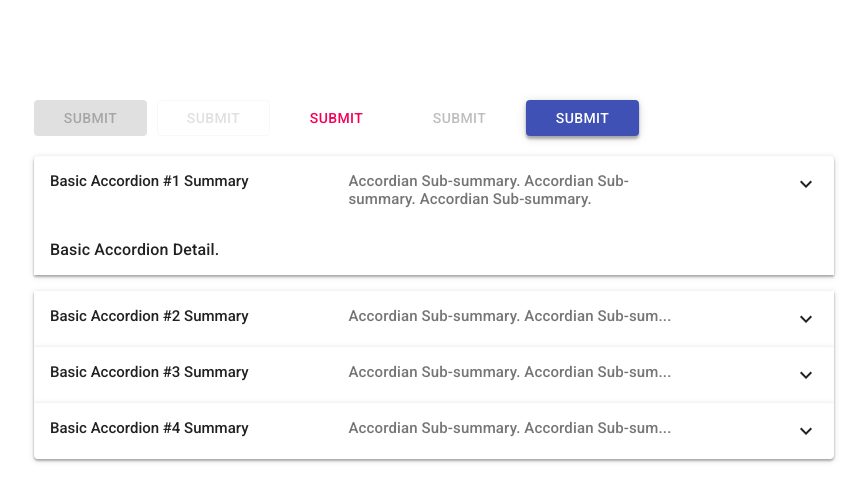
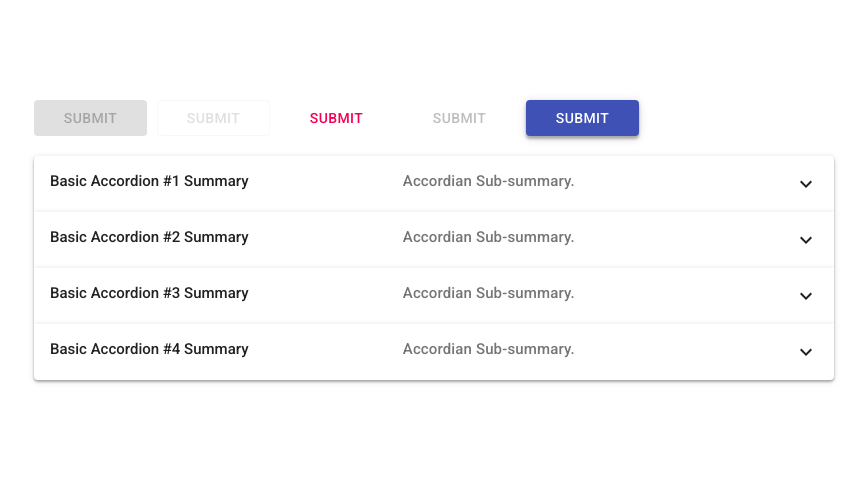
Before and after one commit to z123fg/antraui, a React (Create React App) app: page / in a window 1280 px wide. Shown: the top 502 px of the page, without its empty margins (66-933 px from the left). Built offline with nearby package versions, Linux system fonts and the light colour scheme.

Commit message:
add-test-expandIcon-scss-updates

```diff
--- a/src/App.tsx
+++ b/src/App.tsx
@@ -4,7 +4,13 @@ import "./App.scss";
 import MyButton from "./components/MyButton/MyButton";
 import MyAccordion from "./components/MyAccordion/MyAccordion";
 
-
+const UserExpandIcon: React.FC = () => {
+  return (
+    <svg xmlns="http://www.w3.org/2000/svg" viewBox="0 0 512 512">
+      <path d="M502.6 278.6l-128 128c-12.51 12.51-32.76 12.49-45.25 0c-12.5-12.5-12.5-32.75 0-45.25L402.8 288H32C14.31 288 0 273.7 0 255.1S14.31 224 32 224h370.8l-73.38-73.38c-12.5-12.5-12.5-32.75 0-45.25s32.75-12.5 45.25 0l128 128C515.1 245.9 515.1 266.1 502.6 278.6z" />
+    </svg>
+  );
+};
 
 function App() {
   const accordionData = [
@@ -12,7 +18,6 @@ function App() {
       id: 0,
       summary: "Basic Accordion #1 Summary",
       detail: "Basic Accordion Detail.",
-      isExpanded: true,
     },
     {
       id: 1,
@@ -89,7 +94,14 @@ function App() {
             key={tab.id}
             summary={tab.summary}
             detail={tab.detail}
-            isExpanded={tab.isExpanded}
+            // variant
+            // isExpanded={true}
+            // disabled={true}
+            // expandIcon={<UserExpandIcon />}
+            // bgColor
+            // bgColorDisabled
+            // color
+            // colorSecondary
           />
         ))}
       </div>
--- a/src/components/MyAccordion/MyAccordion.tsx
+++ b/src/components/MyAccordion/MyAccordion.tsx
@@ -41,7 +41,7 @@ const DefaultExpandIcon: FC = () => {
 
 const MyAccordion: FC<IMyAccordionProps> = ({
   summary = "Accordion Summary",
-  subSummary = "Accordian Sub-summary. Accordian Sub-summary. Accordian Sub-summary.",
+  subSummary = "Accordian Sub-summary.",
   detail = "This is an Accordion Detail",
   bgColor = "rgba(255, 255, 255, 1)",
   bgColorDisabled = "rgba(0, 0, 0, 0.12)",
@@ -57,13 +57,18 @@ const MyAccordion: FC<IMyAccordionProps> = ({
   const [expandedState, setExpandedState] = useState(isExpanded);
 
   const handleClick = useCallback(() => {
-    setExpandedState(!expandedState);
+    if (disabled === false) {
+      setExpandedState(!expandedState);
+    }
   }, [expandedState]);
 
   return (
     <article
       className="antraUI-Accordion-container"
-      style={{ backgroundColor: bgColor, marginBottom: expandedState ? 16 : 0}}
+      style={{
+        backgroundColor: disabled ? bgColorDisabled : bgColor,
+        marginBottom: expandedState ? 16 : 0,
+      }}
     >
       <div
         onClick={handleClick}
@@ -76,15 +81,17 @@ const MyAccordion: FC<IMyAccordionProps> = ({
           <p
             className="antraUI-Accordion-summary-subtitle-typography"
             style={{ color: colorSecondary }}
-          >{!expandedState ? `${subSummary.substring(0, 40)}...` : subSummary}</p>
+          >
+            {!expandedState && subSummary.length > 40
+              ? `${subSummary.substring(0, 40)}...`
+              : subSummary}
+          </p>
         )}
 
         <div className="antraUI-Accordion-icon" style={{ fill: color }}>
           {expandIcon}
         </div>
       </div>
-
-
 
       {expandedState && (
         <>
--- a/src/components/MyAccordion/_MyAccordion.scss
+++ b/src/components/MyAccordion/_MyAccordion.scss
@@ -7,6 +7,7 @@
 
 // typography
 .antraUI-Accordion-summary-typography {
+  width: 40%;
   font-family: variable.$font-family;
   font-style: normal;
   font-weight: 400;
@@ -37,8 +38,6 @@
   flex-direction: column;
   justify-content: center;
   align-items: space-between;
-
-  cursor: pointer;
   filter: drop-shadow(0px 2px 1px rgba(0, 0, 0, 0.2)) drop-shadow(0px 1px 1px rgba(0, 0, 0, 0.14)) drop-shadow(0px 1px 3px rgba(0, 0, 0, 0.12));
 }
 .antraUI-Accordion-container:first-of-type {
@@ -52,6 +51,7 @@
   display: flex;
   justify-content: space-between;
   align-items: flex-start;
+  cursor: pointer;
   padding: 0 16px;
   margin: 16px 0;
 }
@@ -63,7 +63,11 @@
 
 // wrappers
 .antraUI-Accordion-icon {
-  align-self: flex-start;
+  display: flex;
   height: 24px;
   width: 24px;
+  svg {
+    align-self: flex-start;
+    padding-bottom: 8px;
+  }
 }
```
